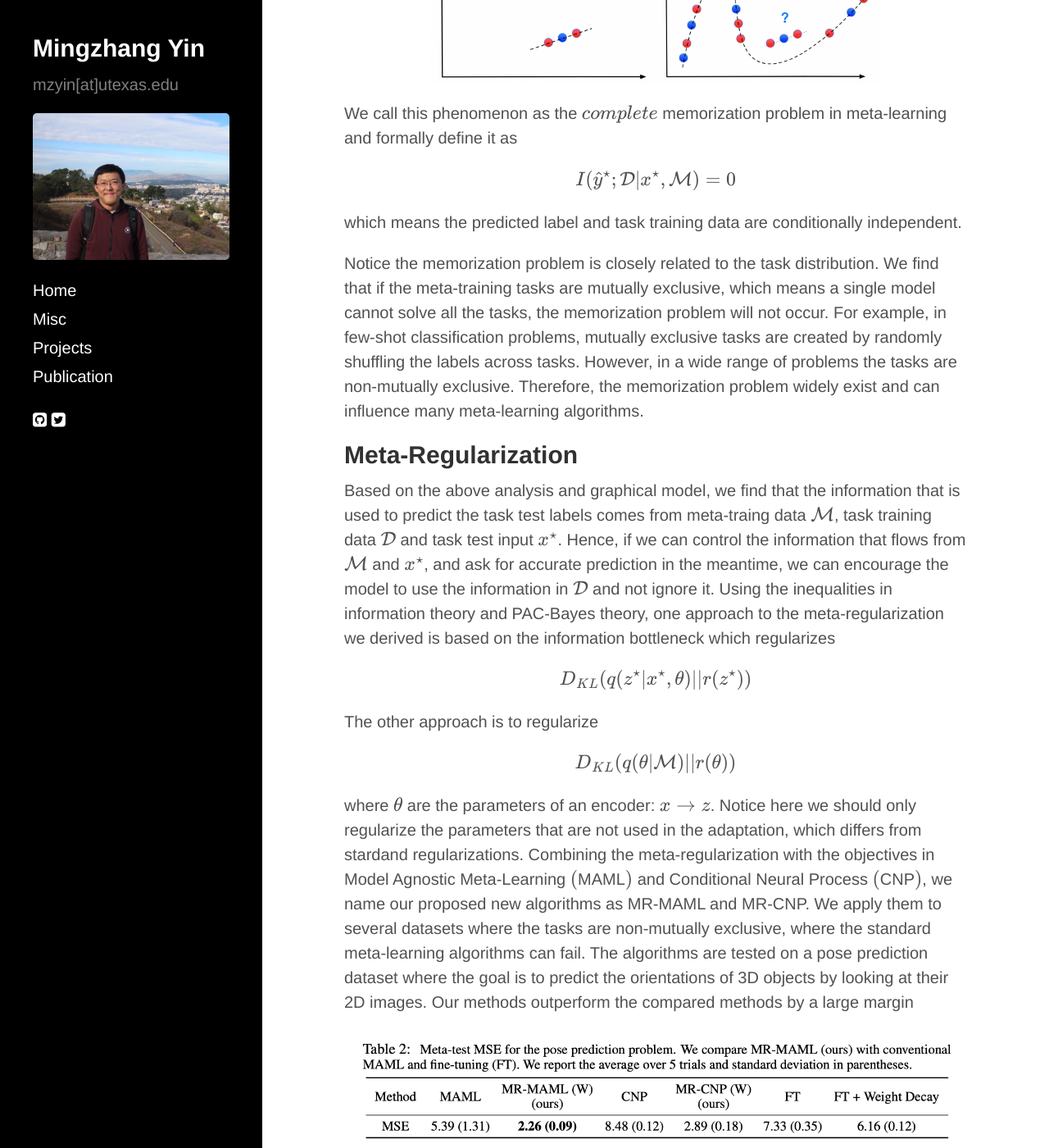
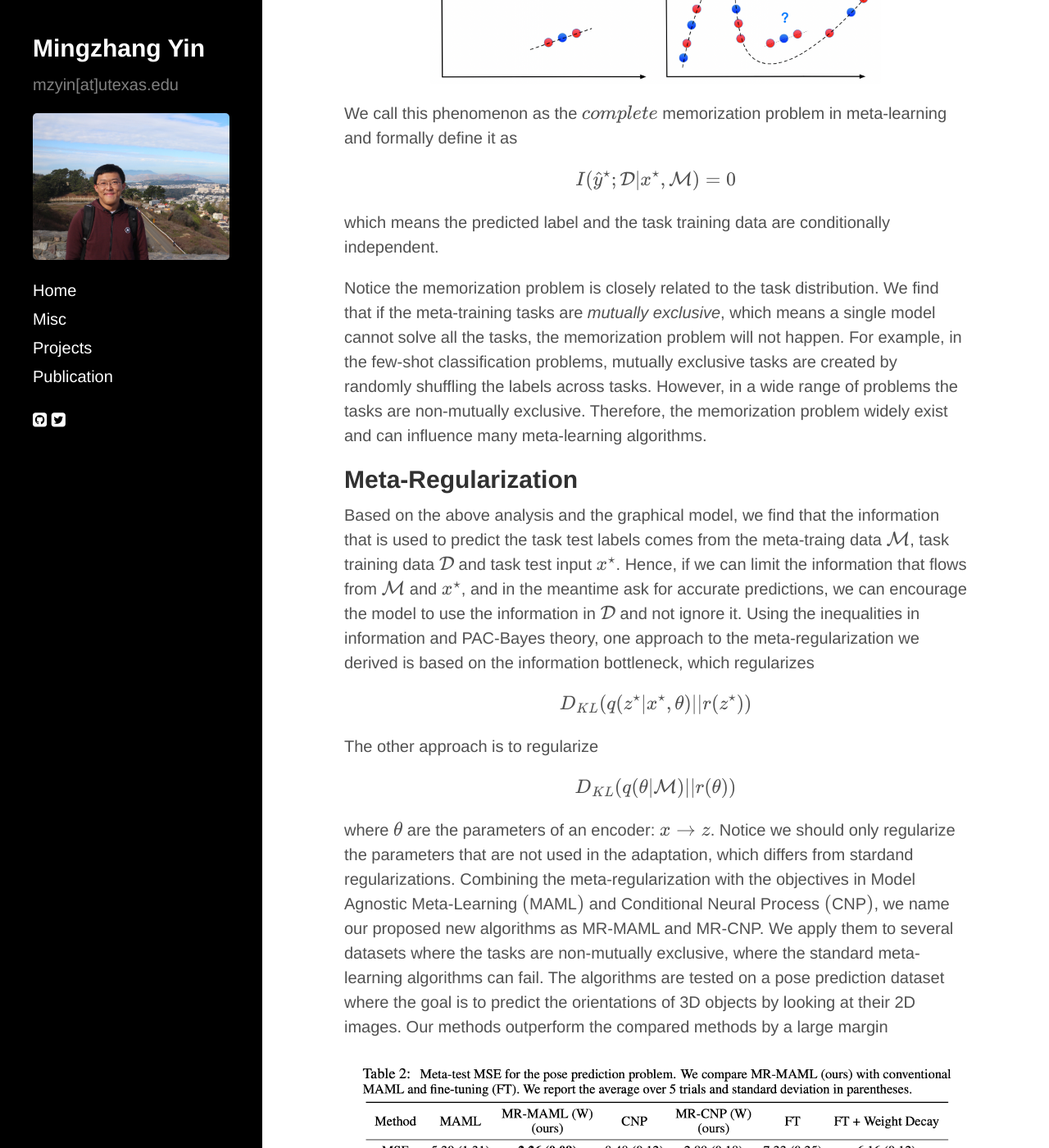
Before and after one commit to mingzhang-yin/mingzhang-yin.github.io, a Jekyll site: the page built from _posts/2020-04-10-Meta-learning-without-Memorization.md, in a window 1280 px wide and 1400 px high, scrolled down 2193 px. Shown: the whole window at 82% size. Built offline with Jekyll 4.4.1, drawn with Linux system fonts in a browser that asks for light colours; nearby versions of some CDN libraries; formulas are drawn with MathJax 3; some of the changed text lies outside the part shown.

Commit message:
Update 2020-04-10-Meta-learning-without-Memorization.md

```diff
--- a/_posts/2020-04-10-Meta-learning-without-Memorization.md
+++ b/_posts/2020-04-10-Meta-learning-without-Memorization.md
@@ -42,14 +42,14 @@ We call this phenomenon as the (complete) memorization problem in meta-learning
 
 $$I(\hat{y}^{\star};\mathcal{D} | x^{\star}, \mathcal{M})=0$$
 
-which means the predicted label and task training data are conditionally independent.
+which means the predicted label and the task training data are conditionally independent.
 
 
-Notice the memorization problem is closely related to the task distribution. We find that if the meta-training tasks are mutually exclusive, which means a single model cannot solve all the tasks, the memorization problem will not occur. For example, in few-shot classification problems, mutually exclusive tasks are created by randomly shuffling the labels across tasks. However, in a wide range of problems the tasks are non-mutually exclusive. Therefore, the memorization problem widely exist and can influence many meta-learning algorithms.
+Notice the memorization problem is closely related to the task distribution. We find that if the meta-training tasks are *mutually exclusive*, which means a single model cannot solve all the tasks, the memorization problem will not happen. For example, in the few-shot classification problems, mutually exclusive tasks are created by randomly shuffling the labels across tasks. However, in a wide range of problems the tasks are non-mutually exclusive. Therefore, the memorization problem widely exist and can influence many meta-learning algorithms.
 
 
 ## Meta-Regularization
-Based on the above analysis and graphical model, we find that the information that is used to predict the task test labels comes from meta-traing data $\mathcal{M}$, task training data $\mathcal{D}$ and task test input $x^\star$. Hence, if we can control the information that flows from $\mathcal{M}$ and $x^\star$, and ask for accurate prediction in the meantime, we can encourage the model to use the information in $\mathcal{D}$ and not ignore it. Using the inequalities in information theory and PAC-Bayes theory, one approach to the meta-regularization we derived is based on the information bottleneck which regularizes
+Based on the above analysis and the graphical model, we find that the information that is used to predict the task test labels comes from the meta-traing data $\mathcal{M}$, task training data $\mathcal{D}$ and task test input $x^\star$. Hence, if we can limit the information that flows from $\mathcal{M}$ and $x^\star$, and in the meantime ask for accurate predictions, we can encourage the model to use the information in $\mathcal{D}$ and not ignore it. Using the inequalities in information and PAC-Bayes theory, one approach to the meta-regularization we derived is based on the information bottleneck, which regularizes
 
 $$D_{KL}(q(z^\star | x^\star, \theta)||r(z^\star ))$$
 
@@ -57,13 +57,13 @@ The other approach is to regularize
 
 $$D_{KL}(q(\theta | \mathcal{M})||r(\theta))$$
 
-where $\theta$ are the parameters of an encoder: $x \to z$. Notice here we should only regularize the parameters that are not used in the adaptation, which differs from stardand regularizations. Combining the meta-regularization with the objectives in Model Agnostic Meta-Learning $($MAML$)$ and Conditional Neural Process $($CNP$)$, we name our proposed new algorithms as MR-MAML and MR-CNP. We apply them to several datasets where the tasks are non-mutually exclusive, where the standard meta-learning algorithms can fail. The algorithms are tested on a pose prediction dataset where the goal is to predict the orientations of 3D objects by looking at their 2D images. Our methods outperform the compared methods by a large margin
+where $\theta$ are the parameters of an encoder: $x \to z$. Notice we should only regularize the parameters that are not used in the adaptation, which differs from stardand regularizations. Combining the meta-regularization with the objectives in Model Agnostic Meta-Learning $($MAML$)$ and Conditional Neural Process $($CNP$)$, we name our proposed new algorithms as MR-MAML and MR-CNP. We apply them to several datasets where the tasks are non-mutually exclusive, where the standard meta-learning algorithms can fail. The algorithms are tested on a pose prediction dataset where the goal is to predict the orientations of 3D objects by looking at their 2D images. Our methods outperform the compared methods by a large margin
 
 <center>
 <img src="https://raw.githubusercontent.com/mingzhang-yin/mingzhang-yin.github.io/master/assets/images/figure_memo/ee2.png" alt="drawing" width="750"/>
 </center>
 
-We also test on the non-mutually exclusive few-shot classification problems, for which standard meta-learning methods can give near random predictions in some cases
+We test on the non-mutually exclusive few-shot classification problems, for which standard meta-learning methods can even give near random predictions in some cases. Our methods provide a remedy.
 <center>
 <img src="https://raw.githubusercontent.com/mingzhang-yin/mingzhang-yin.github.io/master/assets/images/figure_memo/ee3.png" alt="drawing" width="750"/>
 </center>
```
Also changed, not shown: other parts of _posts/2020-04-10-Meta-learning-without-Memorization.md (+1 -1 lines).
